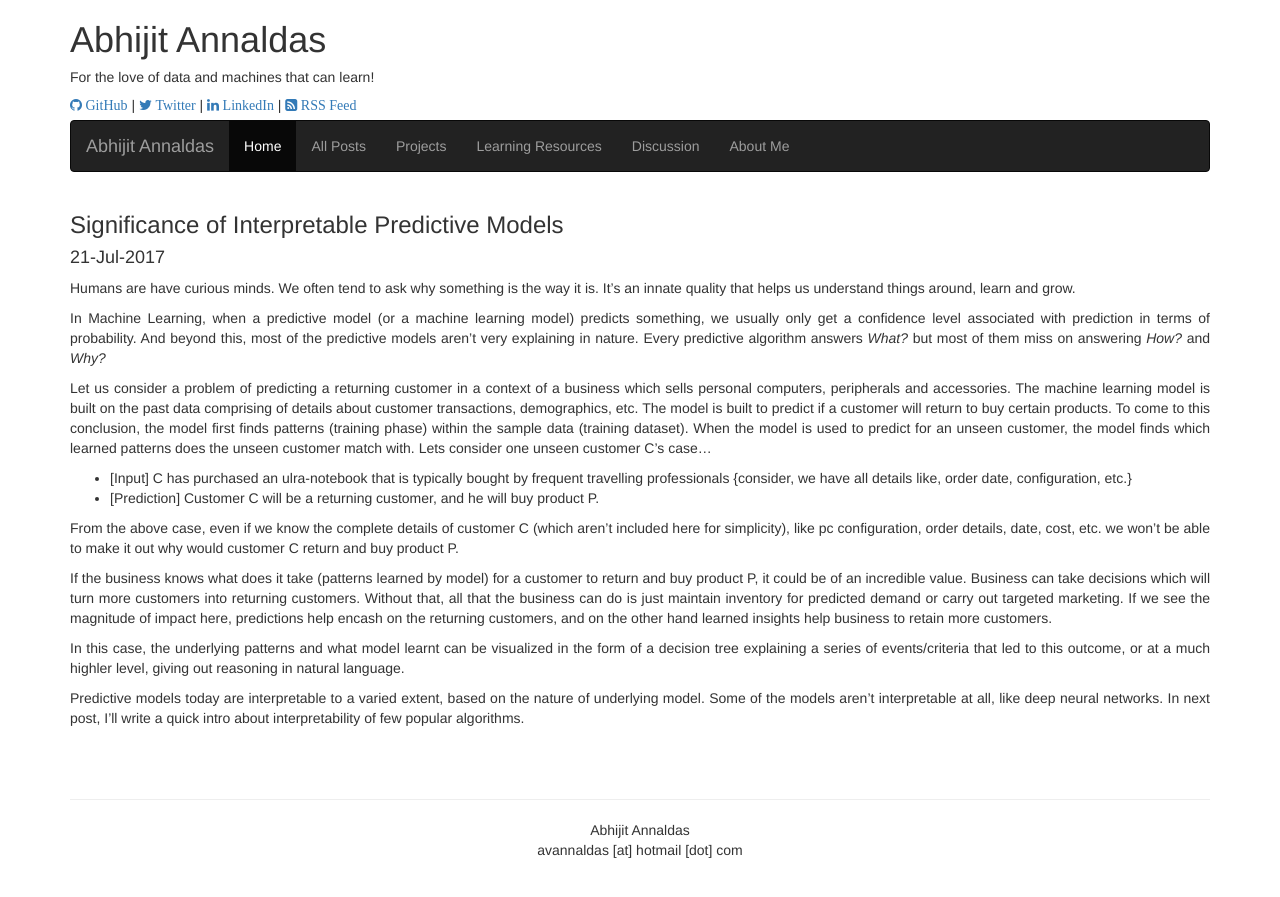
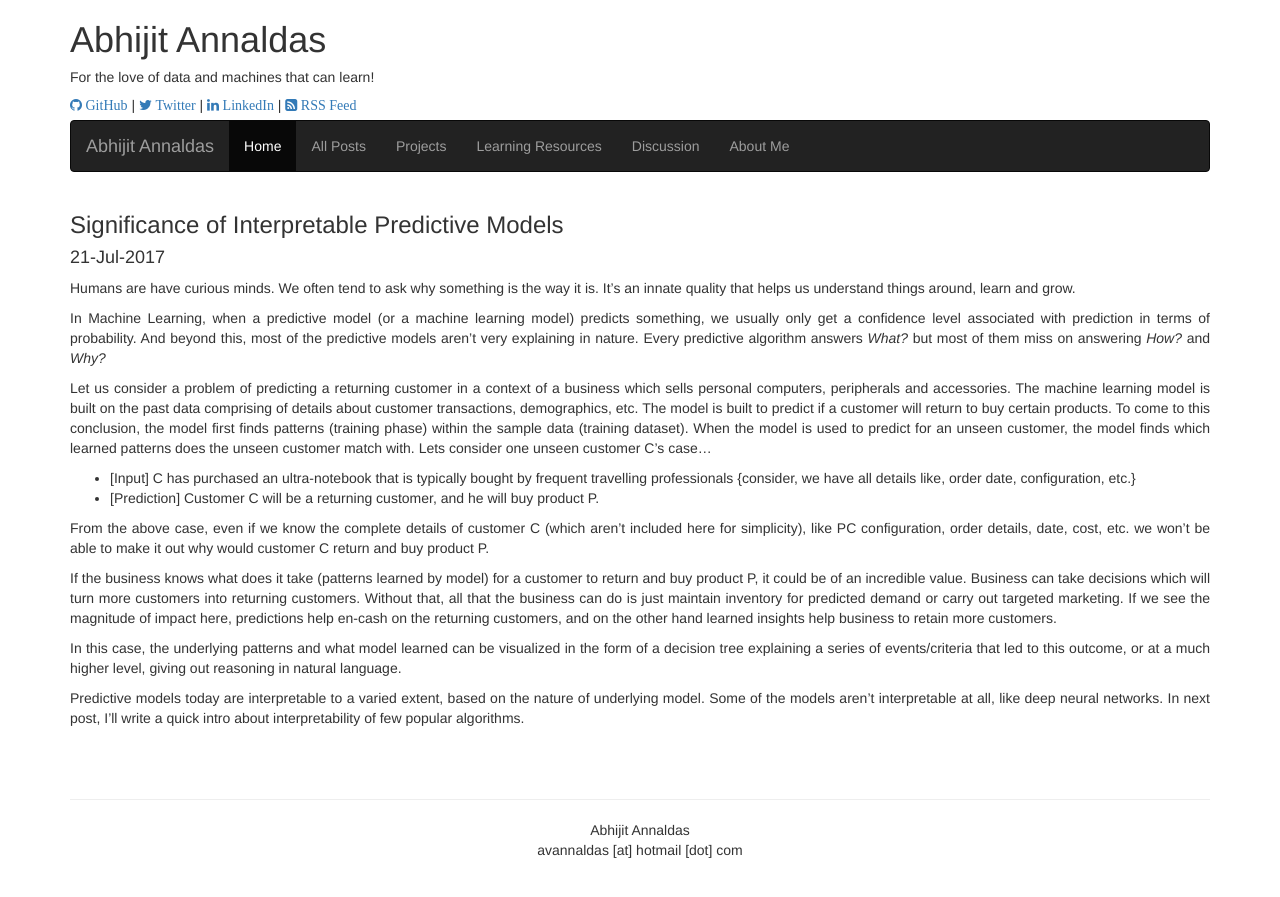
Before and after one commit to devm1023/ML_project, a Jekyll site: the page built from _posts/2017-07-21-significance-of-interpretable-predictive-models.markdown, in a window 1280 px wide. Shown: the top 897 px of the page. Built offline with Jekyll 4.4.1, drawn with Linux system fonts in a browser that asks for light colours; nearby versions of some CDN libraries; comment, search, counter and statistics services are not loaded.

Commit message:
Update 2017-07-21-significance-of-interpretable-predictive-models.markdown

```diff
--- a/_posts/2017-07-21-significance-of-interpretable-predictive-models.markdown
+++ b/_posts/2017-07-21-significance-of-interpretable-predictive-models.markdown
@@ -9,13 +9,13 @@ In Machine Learning, when a predictive model (or a machine learning model) predi
 
 Let us consider a problem of predicting a returning customer in a context of a business which sells personal computers, peripherals and accessories. The machine learning model is built on the past data comprising of details about customer transactions, demographics, etc. The model is built to predict if a customer will return to buy certain products. To come to this conclusion, the model first finds patterns (training phase) within the sample data (training dataset). When the model is used to predict for an unseen customer, the model finds which learned patterns does the unseen customer match with. Lets consider one unseen customer C's case...
 
-* [Input] C has purchased an ulra-notebook that is typically bought by frequent travelling professionals {consider, we have all details like, order date, configuration, etc.}
+* [Input] C has purchased an ultra-notebook that is typically bought by frequent travelling professionals {consider, we have all details like, order date, configuration, etc.}
 * [Prediction] Customer C will be a returning customer, and he will buy product P.
 
-From the above case, even if we know the complete details of customer C (which aren't included here for simplicity), like pc configuration, order details, date, cost, etc. we won't be able to make it out why would customer C return and buy product P.
+From the above case, even if we know the complete details of customer C (which aren't included here for simplicity), like PC configuration, order details, date, cost, etc. we won't be able to make it out why would customer C return and buy product P.
 
-If the business knows what does it take (patterns learned by model) for a customer to return and buy product P, it could be of an incredible value. Business can take decisions which will turn more customers into returning customers. Without that, all that the business can do is just maintain inventory for predicted demand or carry out targeted marketing. If we see the magnitude of impact here, predictions help encash on the returning customers, and on the other hand learned insights help business to retain more customers.
+If the business knows what does it take (patterns learned by model) for a customer to return and buy product P, it could be of an incredible value. Business can take decisions which will turn more customers into returning customers. Without that, all that the business can do is just maintain inventory for predicted demand or carry out targeted marketing. If we see the magnitude of impact here, predictions help en-cash on the returning customers, and on the other hand learned insights help business to retain more customers.
 
-In this case, the underlying patterns and what model learnt can be visualized in the form of a decision tree explaining a series of events/criteria that led to this outcome, or at a much highler level, giving out reasoning in natural language.
+In this case, the underlying patterns and what model learned can be visualized in the form of a decision tree explaining a series of events/criteria that led to this outcome, or at a much higher level, giving out reasoning in natural language.
 
 Predictive models today are interpretable to a varied extent, based on the nature of underlying model. Some of the models aren't interpretable at all, like deep neural networks. In next post, I'll write a quick intro about interpretability of few popular algorithms.
```
